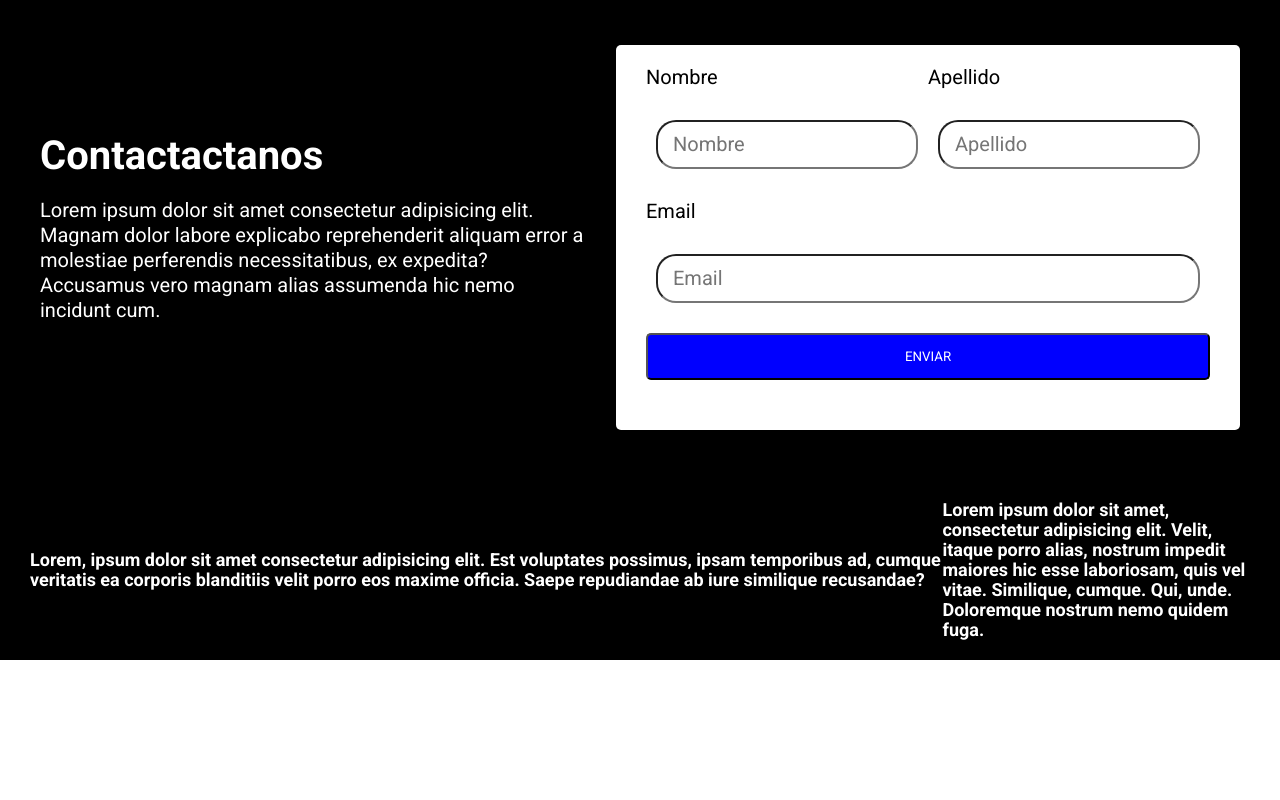
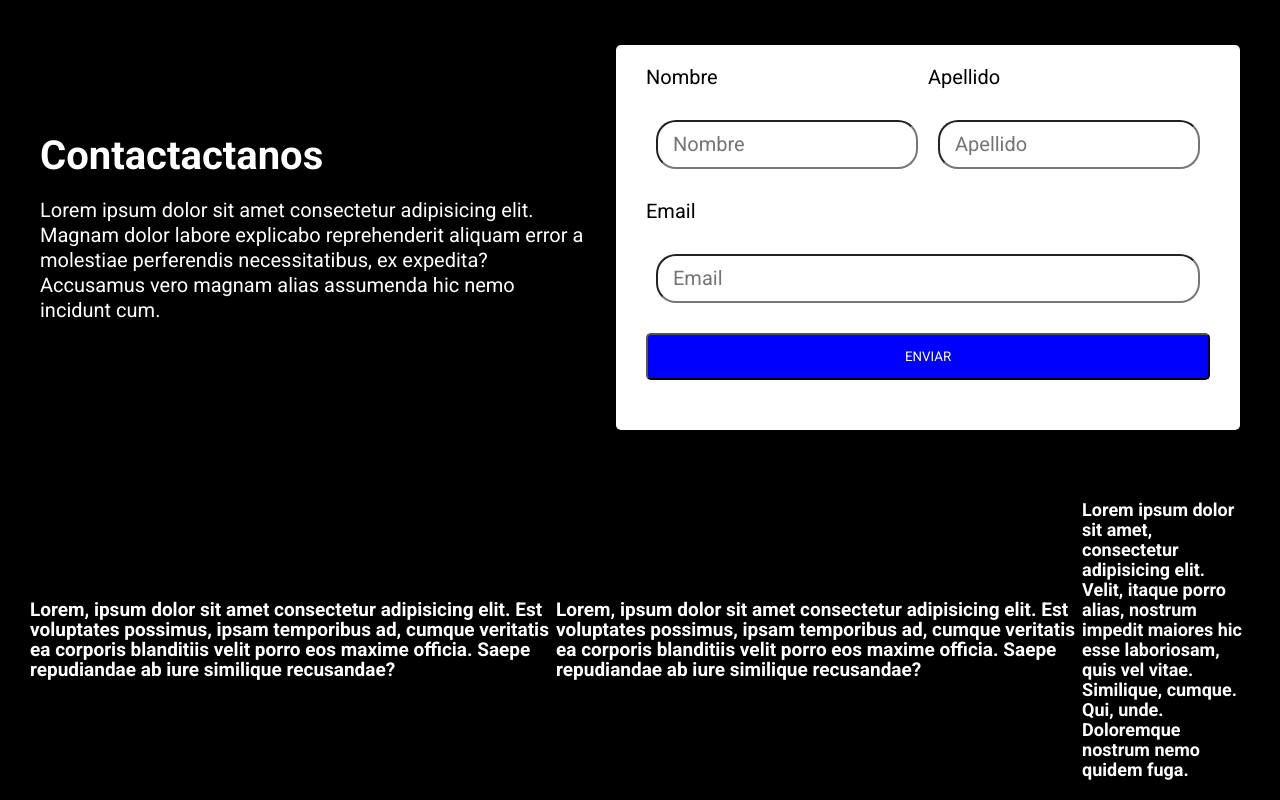
Before and after one commit to JoseVel4zquez/CursoHtml, a plain HTML site: page index.html in a window 1280 px wide. Shown: the part 1327-2127 px from the top of the page. Before the commit the page ends 1987 px from the top, so only its background shows below. Drawn offline with Linux system fonts and the light colour scheme.

Commit message:
footer added

```diff
--- a/index.html
+++ b/index.html
@@ -100,6 +100,7 @@
 		</main>
 		<footer class="footer">
 			<p class="text-footer">Lorem, ipsum dolor sit amet consectetur adipisicing elit. Est voluptates possimus, ipsam temporibus ad, cumque veritatis ea corporis blanditiis velit porro eos maxime officia. Saepe repudiandae ab iure similique recusandae?</p>
+			<p class="text-footer">Lorem, ipsum dolor sit amet consectetur adipisicing elit. Est voluptates possimus, ipsam temporibus ad, cumque veritatis ea corporis blanditiis velit porro eos maxime officia. Saepe repudiandae ab iure similique recusandae?</p>
 			<div class="paragraph-container">
 				<p>Lorem ipsum dolor sit amet, consectetur adipisicing elit. Velit, itaque porro alias, nostrum impedit maiores hic esse laboriosam, quis vel vitae. Similique, cumque. Qui, unde. Doloremque nostrum nemo quidem fuga.</p>
 			</div>
--- a/styles.css
+++ b/styles.css
@@ -267,7 +267,7 @@
 .text-footer {
 	font-family: "Roboto", sans-serif;
 	color: #ffffff;
-	font-size: 18px;
+	font-size: 19px;
 	line-height: 20px;
 	font-weight: bold;
 }
```
